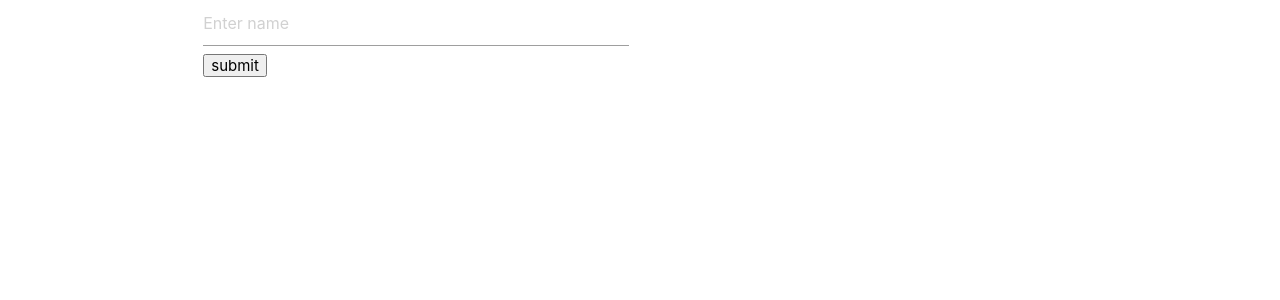
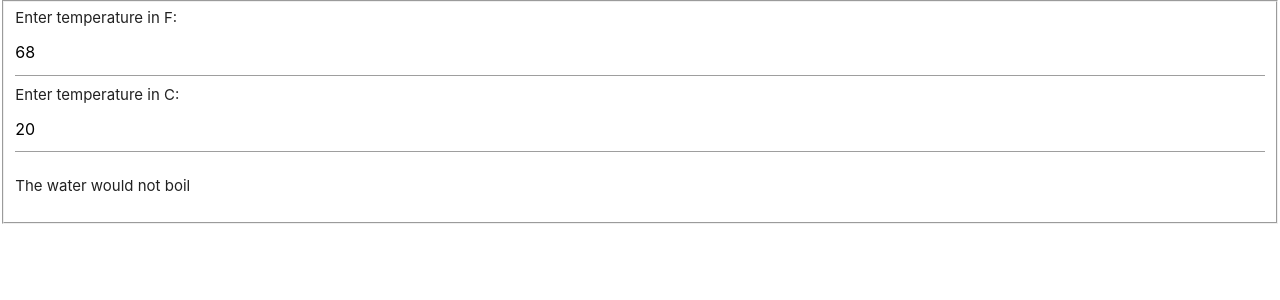
Before and after one commit to ivanfslee/react-demo-http, a React (Create React App) app: page / in a window 1280 px wide. Shown: the top 300 px of the page. Built offline with nearby package versions, Linux system fonts and the light colour scheme.

Commit message:
Added temperature conversion and letting Calculator component (parent) handle state and pass down to children. Children pass up user input to parent

```diff
--- a/src/index.js
+++ b/src/index.js
@@ -3,6 +3,8 @@ import ReactDOM from 'react-dom';
 import './index.css';
 import App from './App';
 import FormPractice from './FormPractice';
+import Calculator from './temperatureApp/Calculator';
 
 // ReactDOM.render(<App />, document.getElementById('root'));
-ReactDOM.render(<FormPractice />, document.getElementById('root'));
+// ReactDOM.render(<FormPractice />, document.getElementById('root'));
+ReactDOM.render(<Calculator />, document.getElementById('root'));
--- /dev/null
+++ b/src/temperatureApp/BoilingVerdict.js
@@ -0,0 +1,10 @@
+import React from 'react';
+
+function BoilingVerdict(props) {
+    if (props.celsius >= 100) {
+        return <p>The water would boil</p>;
+    }
+    return <p>The water would not boil</p>;
+}
+
+export default BoilingVerdict;
--- /dev/null
+++ b/src/temperatureApp/Calculator.js
@@ -0,0 +1,49 @@
+import React from 'react';
+import BoilingVerdict from './BoilingVerdict';
+import TemperatureInput from './TemperatureInput';
+
+
+class Calculator extends React.Component {
+    constructor(props) {
+      super(props);
+      this.handleChange = this.handleChange.bind(this);
+      this.state = {
+            temperature: 20,
+            scale: 'C'
+        };
+    }
+
+    handleChange(e, scale) {
+      this.setState({
+            temperature: e.target.value,
+            scale: scale
+        });
+    }
+
+    render() {
+        const temperature = this.state.temperature;
+        const scale = this.state.scale;
+        let fTemp;
+        let cTemp;
+        if (scale === 'C') {
+            fTemp = Math.round((temperature * 9 / 5) + 32);
+            // we dont need to convert to celsius because it is in celsius
+            cTemp = temperature
+        } else if (scale === 'F') {
+            //convert f to celsius
+            cTemp = Math.round((temperature - 32) * 5 / 9);
+            fTemp = temperature
+        }
+
+      return (
+        <fieldset>
+            <TemperatureInput scale="F" handleChange={this.handleChange} temperature={fTemp} />
+            <TemperatureInput scale="C" handleChange={this.handleChange} temperature={cTemp} />
+          <BoilingVerdict
+            celsius={parseFloat(cTemp)} />
+        </fieldset>
+      );
+    }
+  }
+
+export default Calculator;
--- /dev/null
+++ b/src/temperatureApp/TemperatureInput.js
@@ -0,0 +1,17 @@
+import React from 'react';
+
+class TemperatureInput extends React.Component {
+    render() {
+        const temperature = this.props.temperature;
+        return (
+            <div>
+                <legend>Enter temperature in {this.props.scale}:</legend>
+                <input
+                    value={temperature}
+                    onChange={(e) => this.props.handleChange(e, this.props.scale)} />
+            </div>
+        );
+    }
+}
+
+export default TemperatureInput;
```
